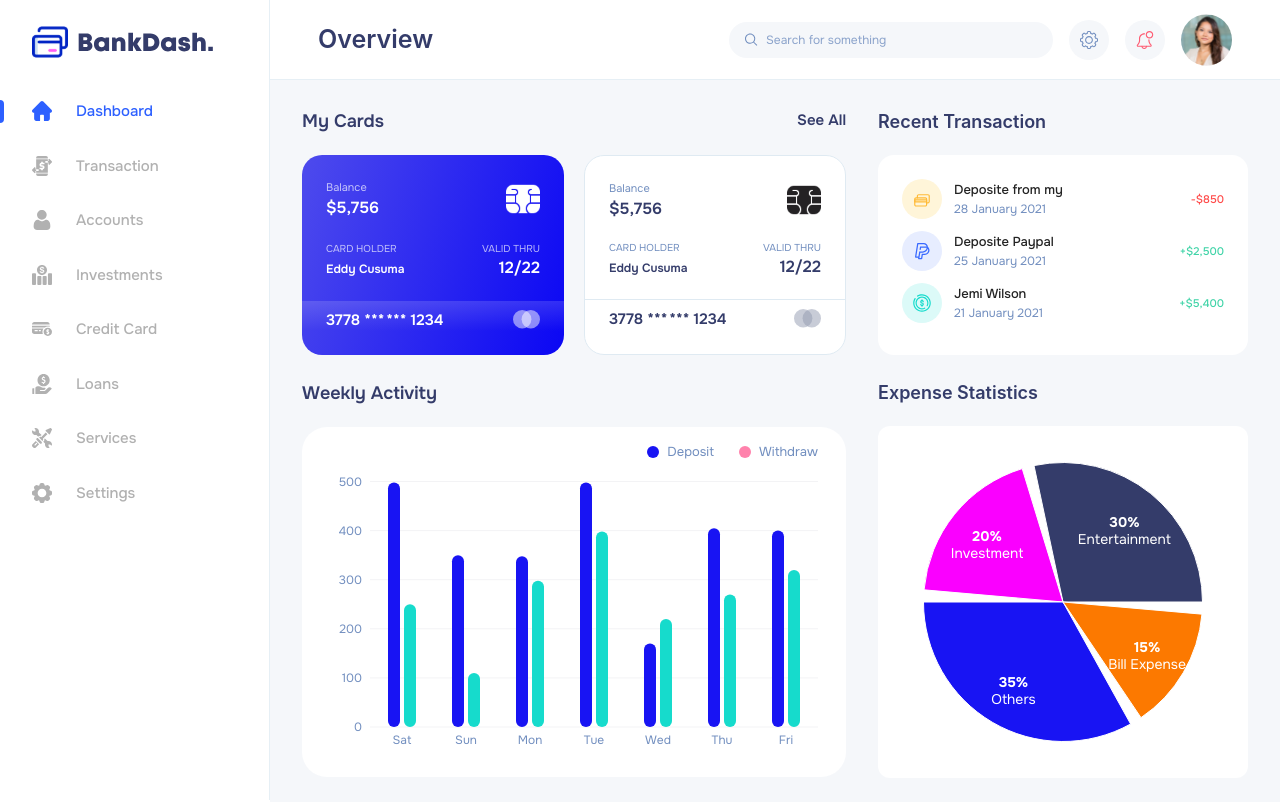
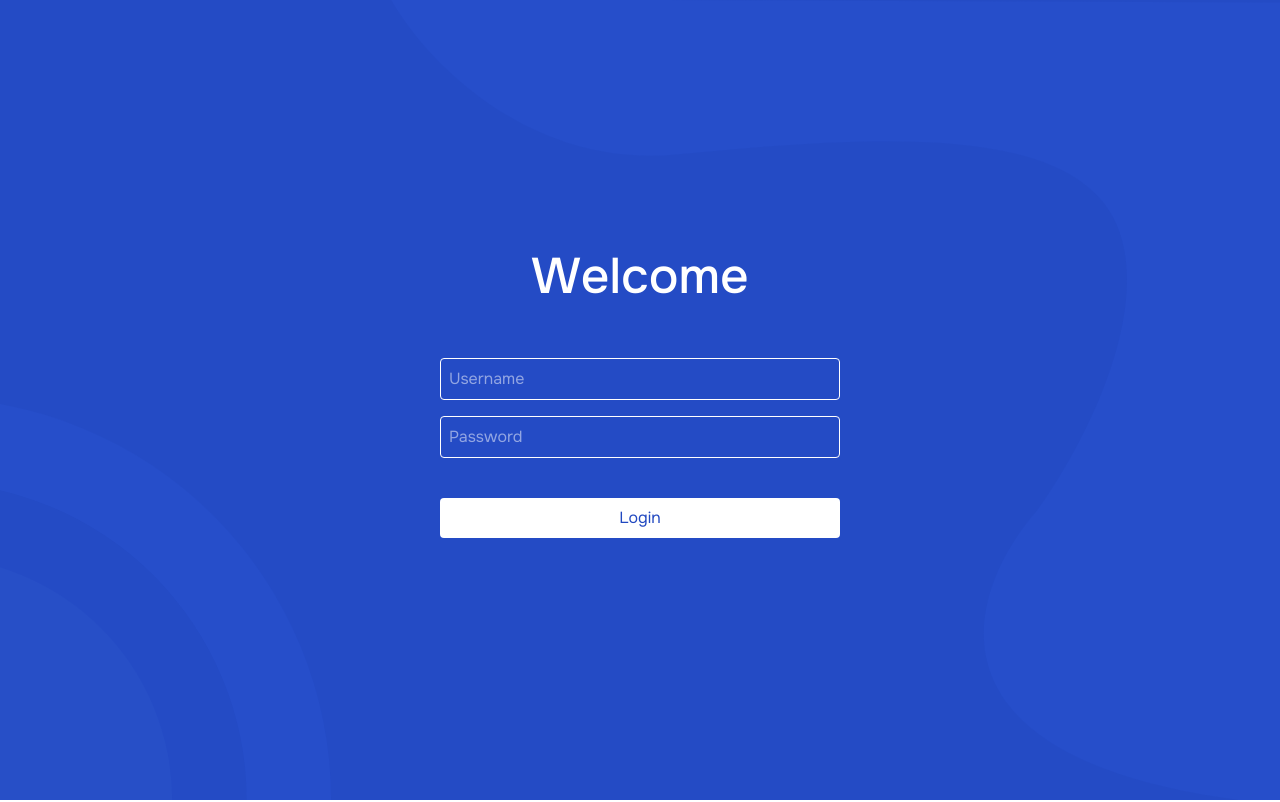
Before and after one commit to ololade154/BankDash-dashboard, a React (Vite) app: page / in a window 1280 px wide. Shown: the top 802 px of the page. Built offline with nearby package versions, Linux system fonts and the light colour scheme.

Commit message:
adding a login functionality to the website

```diff
--- a/package.json
+++ b/package.json
@@ -11,10 +11,13 @@
   },
   "dependencies": {
     "@tailwindcss/vite": "^4.2.1",
+    "@tanstack/react-query": "^5.99.0",
+    "axios": "^1.15.0",
     "ldrs": "^1.1.9",
     "lucide-react": "^0.577.0",
     "react": "^19.2.0",
     "react-dom": "^19.2.0",
+    "react-hot-toast": "^2.6.0",
     "react-icons": "^5.6.0",
     "react-modal": "^3.16.3",
     "react-router": "^7.13.1",
--- a/src/App.jsx
+++ b/src/App.jsx
@@ -10,13 +10,18 @@ import { TransactionPage } from "./components/transactionPage";
 import { LoanPage } from "./components/loanPage";
 import { ServicePage } from "./components/servicePage";
 import { SettingsPage } from "./components/settingsPage";
+import { QueryClient, QueryClientProvider } from "@tanstack/react-query";
+import { Toaster } from "react-hot-toast";
 export const App = () => {
+  const queryClient = new QueryClient();
   return (
     <>
+      <QueryClientProvider client={queryClient}>
         <ScrollToTop />
         <Routes>
+          <Route path="/" element={<Login />} />
           <Route element={<Layout />}>
-          <Route path="/" element={<HomePage />} />
+            <Route path="/dashboard" element={<HomePage />} />
             <Route path="/transactions" element={<TransactionPage />} />
             <Route path="/accounts" element={<AccountPage />} />
             <Route path="/investments" element={<InvestmentPage />} />
@@ -25,8 +30,9 @@ export const App = () => {
             <Route path="/services" element={<ServicePage />} />
             <Route path="/settings" element={<SettingsPage />} />
           </Route>
-        <Route path="/login" element={<Login />} />
         </Routes>
+        <Toaster />
+      </QueryClientProvider>
     </>
   );
 };
--- /dev/null
+++ b/src/Icons/cartIcon.jsx
@@ -0,0 +1,32 @@
+export const CartIcon = () => {
+  return (
+    <svg
+      width="124"
+      height="102"
+      viewBox="0 0 124 102"
+      fill="none"
+      xmlns="http://www.w3.org/2000/svg"
+    >
+      <path
+        d="M1.87824 1.87823H15.5306C17.7093 1.87823 19.6317 3.30474 20.2654 5.39167L41.6378 75.7787C42.2715 77.8656 44.1938 79.2922 46.3724 79.2922H94.5269C96.7911 79.2922 98.7672 77.7535 99.3238 75.5562L107.946 41.5343C108.502 39.3368 110.479 37.7983 112.743 37.7983H121.264"
+        stroke="white"
+        stroke-width="3.75648"
+        stroke-linecap="round"
+      />
+      <path
+        d="M72.4716 21.621C71.7469 20.8956 70.5719 20.8956 69.8472 21.621L58.0372 33.445C57.3126 34.1705 57.3126 35.3468 58.0372 36.0724C58.7619 36.798 59.937 36.798 60.6617 36.0724L71.1593 25.5624L81.6571 36.0724C82.3818 36.798 83.5567 36.798 84.2814 36.0724C85.0061 35.3468 85.0061 34.1705 84.2814 33.445L72.4716 21.621ZM73.0151 57.6163V22.9348H69.3036V57.6163H73.0151Z"
+        fill="white"
+      />
+      <path
+        d="M58.1691 99.7295C61.2438 99.7295 63.7363 97.234 63.7363 94.1556C63.7363 91.0773 61.2438 88.5818 58.1691 88.5818C55.0944 88.5818 52.6019 91.0773 52.6019 94.1556C52.6019 97.234 55.0944 99.7295 58.1691 99.7295Z"
+        stroke="white"
+        stroke-width="3.00518"
+      />
+      <path
+        d="M85.3867 99.7295C88.4614 99.7295 90.9539 97.234 90.9539 94.1556C90.9539 91.0773 88.4614 88.5818 85.3867 88.5818C82.312 88.5818 79.8195 91.0773 79.8195 94.1556C79.8195 97.234 82.312 99.7295 85.3867 99.7295Z"
+        stroke="white"
+        stroke-width="3.00518"
+      />
+    </svg>
+  );
+};
--- /dev/null
+++ b/src/api/login.js
@@ -0,0 +1,8 @@
+import axios from "axios";
+const API = axios.create({
+  baseURL: "https://dummyjson.com",
+});
+export const newUser = async (payLoad) => {
+  const { data } = await API.post("/auth/login", payLoad);
+  return data;
+};
--- a/src/components/Login.jsx
+++ b/src/components/Login.jsx
@@ -1,3 +1,70 @@
+import { useState } from "react";
+// import { CartIcon } from "../Icons/cartIcon";
+import { useMutation, useQueryClient } from "@tanstack/react-query";
+import { newUser } from "../api/login";
+import { useNavigate } from "react-router";
+import { ButtonLoader } from "./loader";
+import { toast } from "react-hot-toast";
 export const Login = () => {
-  return <div>Hello</div>;
+  const [username, setUsername] = useState("");
+  const [password, setPassword] = useState("");
+  const navigate = useNavigate();
+  const queryClient = useQueryClient();
+  const mutation = useMutation({
+    mutationFn: newUser,
+    onSuccess: (data) => {
+      console.log("login successful", data);
+      toast.success("Login successful", { duration: 1000 });
+      queryClient.invalidateQueries({ queryKey: ["users"] });
+      setTimeout(() => {
+        navigate("/dashboard");
+      }, 1100);
+    },
+
+    onError: (error) => {
+      console.log("login failed", error);
+      toast.error("Login failed");
+    },
+  });
+  const handleSubmit = (event) => {
+    event.preventDefault();
+    mutation.mutate({ username, password });
+  };
+  return (
+    <div className="h-screen p-5 flex flex-col items-center justify-center bg-[url('/background-image.svg')] bg-cover bg-center bg-no-repeat bg-[#244BC5]">
+      <div className="md:mb-5 mb-7">
+        {/* <CartIcon /> */}
+        <h1 className="text-white font-medium md:text-[50px] text-[30px]">
+          Welcome
+        </h1>
+      </div>
+
+      <form className="w-full max-w-md" onSubmit={handleSubmit}>
+        <div className="p-6 w-full flex flex-col items-center">
+          <input
+            className="w-full p-2 mb-4 border border-white rounded text-white outline-0"
+            placeholder="Username"
+            value={username}
+            onChange={(event) => setUsername(event.target.value)}
+          />
+
+          <input
+            type="password"
+            className="w-full p-2 mb-10 border border-white rounded text-white outline-0"
+            placeholder="Password"
+            value={password}
+            onChange={(event) => setPassword(event.target.value)}
+          />
+
+          <button
+            type="submit"
+            disabled={mutation.isPending}
+            className="w-full bg-white text-[#2148C0] p-2 rounded"
+          >
+            {mutation.isPending ? <ButtonLoader /> : "Login"}
+          </button>
+        </div>
+      </form>
+    </div>
+  );
 };
--- a/src/components/SideBar.jsx
+++ b/src/components/SideBar.jsx
@@ -10,7 +10,7 @@ import { SettingsIcon } from "../Icons/settingsIcon";
 
 export const SideBar = () => {
   const features = [
-    { name: "Dashboard", icon: <House />, path: "/" },
+    { name: "Dashboard", icon: <House />, path: "/dashboard" },
     { name: "Transaction", icon: <TransactionIcon />, path: "/transactions" },
     { name: "Accounts", icon: <UserIcon />, path: "/accounts" },
     { name: "Investments", icon: <InvestmentIcon />, path: "/investments" },
@@ -32,7 +32,7 @@ export const SideBar = () => {
           <NavLink
             key={feature.name}
             to={feature.path}
-            end={feature.path === "/"} // ← fixes Dashboard always-active bug too
+            end={feature.path === "/dashboard"} // ← fixes Dashboard always-active bug too
             className={({ isActive }) =>
               `relative flex items-center px-8 inter-font cursor-pointer ${
                 isActive ? "active-color" : "icon-color"
--- a/src/components/loader.jsx
+++ b/src/components/loader.jsx
@@ -8,3 +8,7 @@ export const Loader = () => {
     </div>
   );
 };
+
+export const ButtonLoader = () => {
+  return <TailChase size="20" speed="2.4" color="blue" />;
+};
--- a/src/components/mobileMenu.jsx
+++ b/src/components/mobileMenu.jsx
@@ -14,7 +14,7 @@ import { X } from "lucide-react";
 export const MobileMenu = ({ toggle, setToggle }) => {
   const [active, setActive] = useState("Dashboard");
   const features = [
-    { name: "Dashboard", icon: <House />, path: "/" },
+    { name: "Dashboard", icon: <House />, path: "/dashboard" },
     { name: "Transaction", icon: <TransactionIcon />, path: "/transactions" },
     { name: "Accounts", icon: <UserIcon />, path: "/accounts" },
     { name: "Investments", icon: <InvestmentIcon />, path: "/investments" },
```
Also changed, not shown: public/background-image.svg (added), 1 other file (tests, documents, lock files or other folders). Lines whose indentation alone changed are shown as unchanged.
